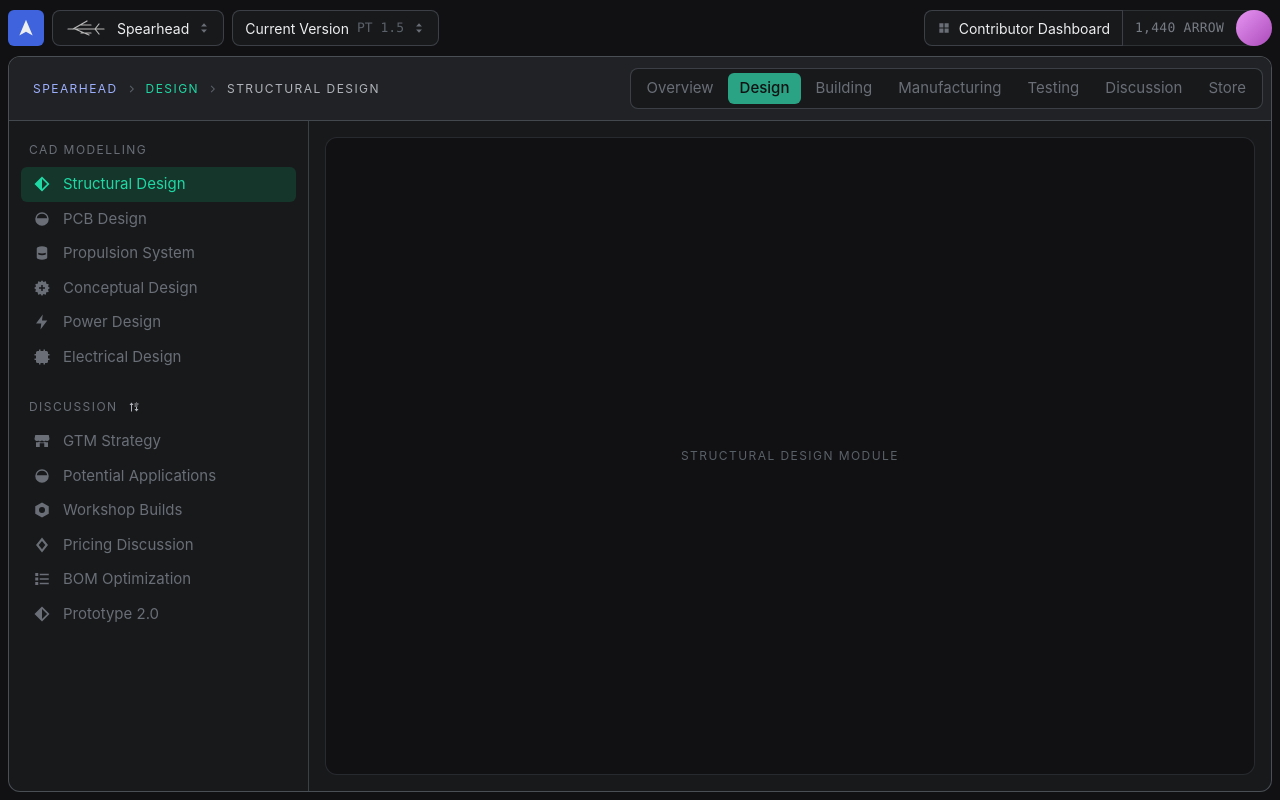
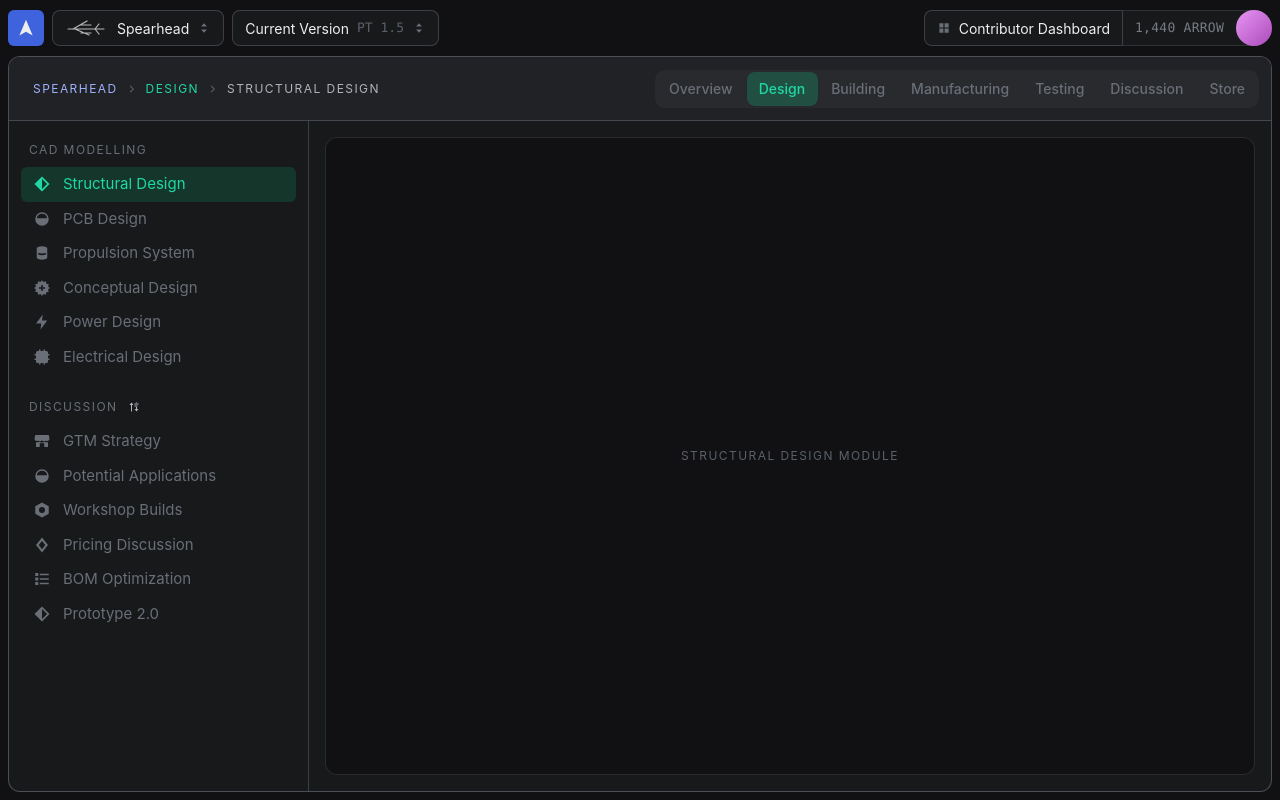
Before and after one commit to Arrow-air/arrow-superapp, a Vue app in the folder prototypes/app-frame/: page /1/1/1#/spearhead/design/structural-design in a window 1280 px wide. Built offline with nearby package versions, Linux system fonts and the light colour scheme.

Commit message:
app-frame: segmented tabs with sliding indicator; tab switch opens the tab's first page

```diff
--- /dev/null
+++ b/prototypes/app-frame/src/frame/SegmentedTabs.vue
@@ -0,0 +1,104 @@
+<script setup lang="ts">
+import { nextTick, onBeforeUnmount, onMounted, ref, watch } from 'vue';
+
+// Segmented tabs with a sliding indicator, after coss ui Tabs (size lg).
+// Items are router links, so each tab is a real, shareable URL.
+const props = defineProps<{ items: { id: string; label: string; to: string }[]; active?: string; label: string }>();
+
+const list = ref<HTMLElement>();
+const indicator = ref({ left: 0, width: 0, visible: false });
+// No slide on first paint; the indicator should appear in place, then animate.
+const animate = ref(false);
+
+function measure() {
+  const el = list.value?.querySelector<HTMLElement>('[aria-current="page"]');
+  indicator.value = el
+    ? { left: el.offsetLeft, width: el.offsetWidth, visible: true }
+    : { ...indicator.value, visible: false };
+  el?.scrollIntoView({ block: 'nearest', inline: 'nearest' });
+}
+
+let ro: ResizeObserver | undefined;
+onMounted(async () => {
+  await nextTick();
+  measure();
+  requestAnimationFrame(() => (animate.value = true));
+  ro = new ResizeObserver(measure);
+  ro.observe(list.value!);
+});
+onBeforeUnmount(() => ro?.disconnect());
+watch(() => props.active, () => nextTick(measure));
+</script>
+
+<template>
+  <nav ref="list" class="tabs" :class="{ animate }" :aria-label="label">
+    <RouterLink
+      v-for="t in items"
+      :key="t.id"
+      :to="t.to"
+      class="tab"
+      :aria-current="t.id === active ? 'page' : undefined"
+    >
+      {{ t.label }}
+    </RouterLink>
+    <span
+      v-show="indicator.visible"
+      class="indicator"
+      aria-hidden="true"
+      :style="{ width: `${indicator.width}px`, translate: `${indicator.left}px 0` }"
+    ></span>
+  </nav>
+</template>
+
+<style scoped>
+.tabs {
+  position: relative;
+  z-index: 0;
+  display: flex;
+  gap: 2px;
+  width: fit-content;
+  max-width: 100%;
+  padding: 2px;
+  border-radius: 10px;
+  background: var(--tabs-track);
+  overflow-x: auto;
+  scrollbar-width: none;
+}
+.tab {
+  display: inline-flex;
+  align-items: center;
+  justify-content: center;
+  flex: 1 0 auto;
+  height: 34px;
+  padding-inline: 11px;
+  border: 1px solid transparent;
+  border-radius: 8px;
+  color: var(--tabs-fg);
+  font-size: var(--text-base);
+  font-weight: 500;
+  text-decoration: none;
+  white-space: nowrap;
+  outline: none;
+  transition: color 150ms cubic-bezier(0.4, 0, 0.2, 1);
+}
+.tab:hover { color: var(--tabs-fg-hover); }
+.tab[aria-current='page'] { color: var(--tabs-fg-active); }
+.tab:focus-visible { box-shadow: 0 0 0 2px var(--focus-ring); }
+
+.indicator {
+  position: absolute;
+  z-index: -1;
+  top: 2px;
+  bottom: 2px;
+  left: 0;
+  border-radius: 8px;
+  background: var(--tabs-indicator);
+  box-shadow: 0 1px 3px rgb(0 0 0 / 0.05), 0 1px 2px -1px rgb(0 0 0 / 0.05);
+}
+.animate .indicator {
+  transition: width 200ms cubic-bezier(0.4, 0, 0.2, 1), translate 200ms cubic-bezier(0.4, 0, 0.2, 1);
+}
+@media (prefers-reduced-motion: reduce) {
+  .animate .indicator { transition: none; }
+}
+</style>
--- a/prototypes/app-frame/src/frame/WorkspaceHeader.vue
+++ b/prototypes/app-frame/src/frame/WorkspaceHeader.vue
@@ -1,5 +1,6 @@
 <script setup lang="ts">
 import Icon from './Icon.vue';
+import SegmentedTabs from './SegmentedTabs.vue';
 import { tabs } from './nav';
 import { useWorkspace } from './useWorkspace';
 
@@ -20,17 +21,11 @@ const { project, tab, item, base } = useWorkspace();
       </template>
     </nav>
 
-    <nav class="tabs" aria-label="Workspace">
-      <RouterLink
-        v-for="t in tabs"
-        :key="t.id"
-        :to="`${base}/${t.id}`"
-        class="tab"
-        :class="{ active: t.id === tab?.id }"
-      >
-        {{ t.label }}
-      </RouterLink>
-    </nav>
+    <SegmentedTabs
+      label="Workspace"
+      :items="tabs.map((t) => ({ id: t.id, label: t.label, to: `${base}/${t.id}` }))"
+      :active="tab?.id"
+    />
   </div>
 </template>
 
@@ -41,7 +36,7 @@ const { project, tab, item, base } = useWorkspace();
   justify-content: space-between;
   gap: var(--space-4);
   min-height: 64px;
-  padding: var(--space-2) var(--space-2) var(--space-2) var(--gutter);
+  padding: var(--space-3) var(--space-3) var(--space-3) var(--gutter);
   background: var(--surface-header);
   border-bottom: 1px solid var(--border);
 }
@@ -58,30 +53,6 @@ const { project, tab, item, base } = useWorkspace();
 .current { color: var(--fg-2); overflow: hidden; text-overflow: ellipsis; }
 .sep { color: var(--fg-faint); flex: none; }
 
-.tabs {
-  display: flex;
-  gap: 2px;
-  padding: var(--space-1);
-  background: var(--surface-sunken);
-  border: 1px solid var(--border);
-  border-radius: var(--radius);
-  overflow-x: auto;
-  scrollbar-width: none;
-}
-.tab {
-  padding: var(--space-1) var(--space-3);
-  border-radius: var(--radius-sm);
-  color: var(--fg-muted);
-  font-size: var(--text-md);
-  text-decoration: none;
-  white-space: nowrap;
-}
-.tab:hover { color: var(--fg-2); background: var(--surface-hover); }
-.tab.active {
-  background: var(--accent);
-  color: var(--accent-fg);
-  font-weight: 500;
-}
 
 @media (max-width: 1023px) {
   .header { flex-direction: column; align-items: stretch; padding: var(--space-3) var(--gutter); }
--- a/prototypes/app-frame/src/router.ts
+++ b/prototypes/app-frame/src/router.ts
@@ -13,16 +13,17 @@ export const router = createRouter({
     {
       path: '/:project/:tab/:item?',
       component: () => import('./pages/Placeholder.vue'),
-      beforeEnter: (to) => {
-        const tab = findTab(to.params.tab);
-        if (!findProject(to.params.project) || !tab) return true; // falls through to NotFound in the slot
-        if (!findItem(tab, to.params.item)) {
-          return `/${to.params.project}/${tab.id}/${firstItem(tab).id}`;
-        }
-      },
     },
     { path: '/:project', redirect: (to) => `/${to.params.project}/${tabs[0].id}` },
     { path: '/:rest(.*)*', component: () => import('./pages/NotFound.vue') },
   ],
   scrollBehavior: () => ({ top: 0 }),
 });
+
+// A tab with no page picked opens its first page. This is a global guard
+// because beforeEnter doesn't run when only the params change (tab to tab).
+router.beforeEach((to) => {
+  const tab = findTab(to.params.tab);
+  if (!findProject(to.params.project) || !tab) return true; // NotFound handles it
+  if (!findItem(tab, to.params.item)) return `/${to.params.project}/${tab.id}/${firstItem(tab).id}`;
+});
--- a/prototypes/app-frame/src/styles/tokens.css
+++ b/prototypes/app-frame/src/styles/tokens.css
@@ -63,7 +63,7 @@
   /* Accents */
   --brand: var(--indigo-9);        /* logo tile */
   --brand-fg: var(--slate-12);
-  --accent: var(--jade-9);         /* active tab fill */
+  --accent: var(--jade-9);
   --accent-fg: var(--slate-1);
   --accent-text: var(--jade-11);   /* active nav item, current section crumb */
   --link: var(--indigo-11);        /* project crumb */
@@ -71,6 +71,16 @@
   --danger: var(--red-11);
   --danger-bg: var(--red-a2);
   --danger-border: var(--red-a7);
+  --focus-ring: var(--jade-a8);
+
+  /* Segmented tabs (coss ui lg). The active tab keeps the section green,
+     as a translucent pill rather than a solid fill. */
+  --tabs-track: var(--slate-a2);
+  --tabs-indicator: var(--jade-a4);
+  --tabs-fg: var(--slate-9);
+  --tabs-fg-hover: var(--slate-11);
+  --tabs-fg-active: var(--jade-11);
+
   --shadow: 0 12px 32px rgb(0 0 0 / 0.5);
 
   /* Type */
```
